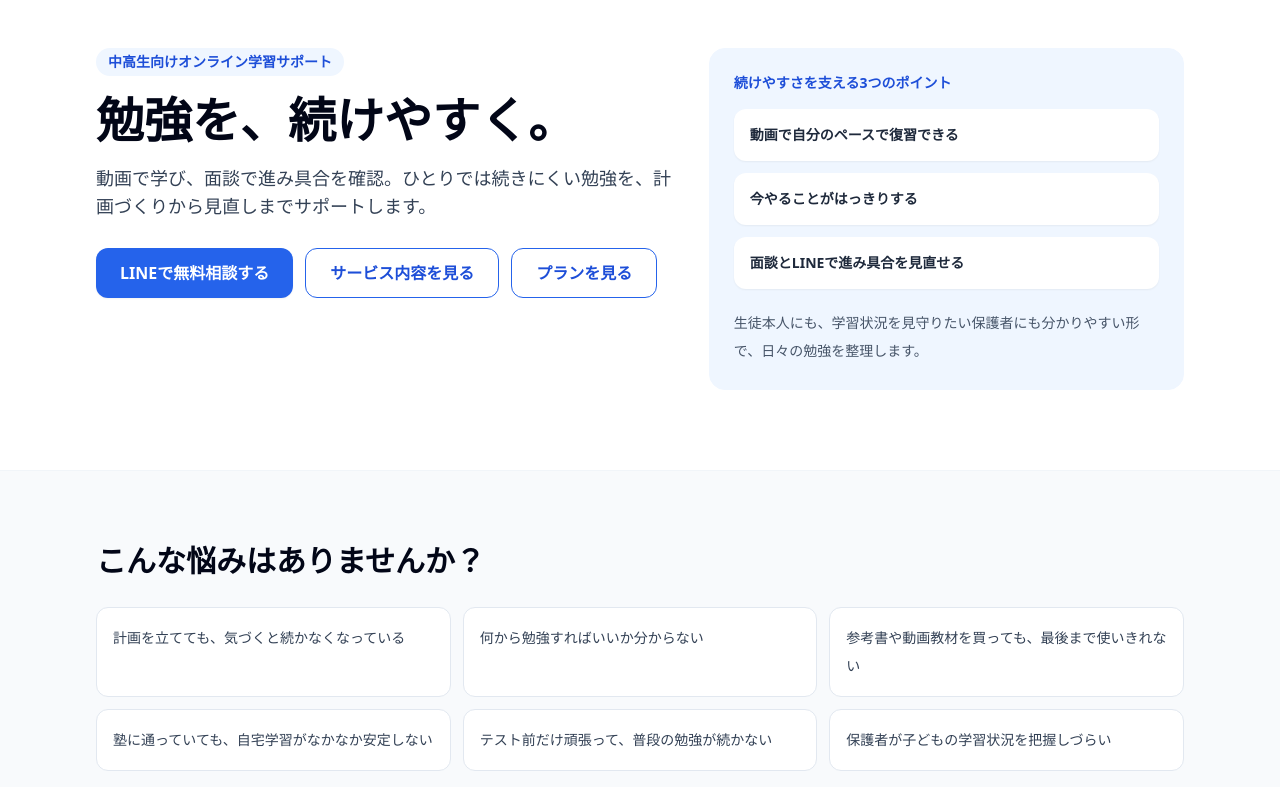
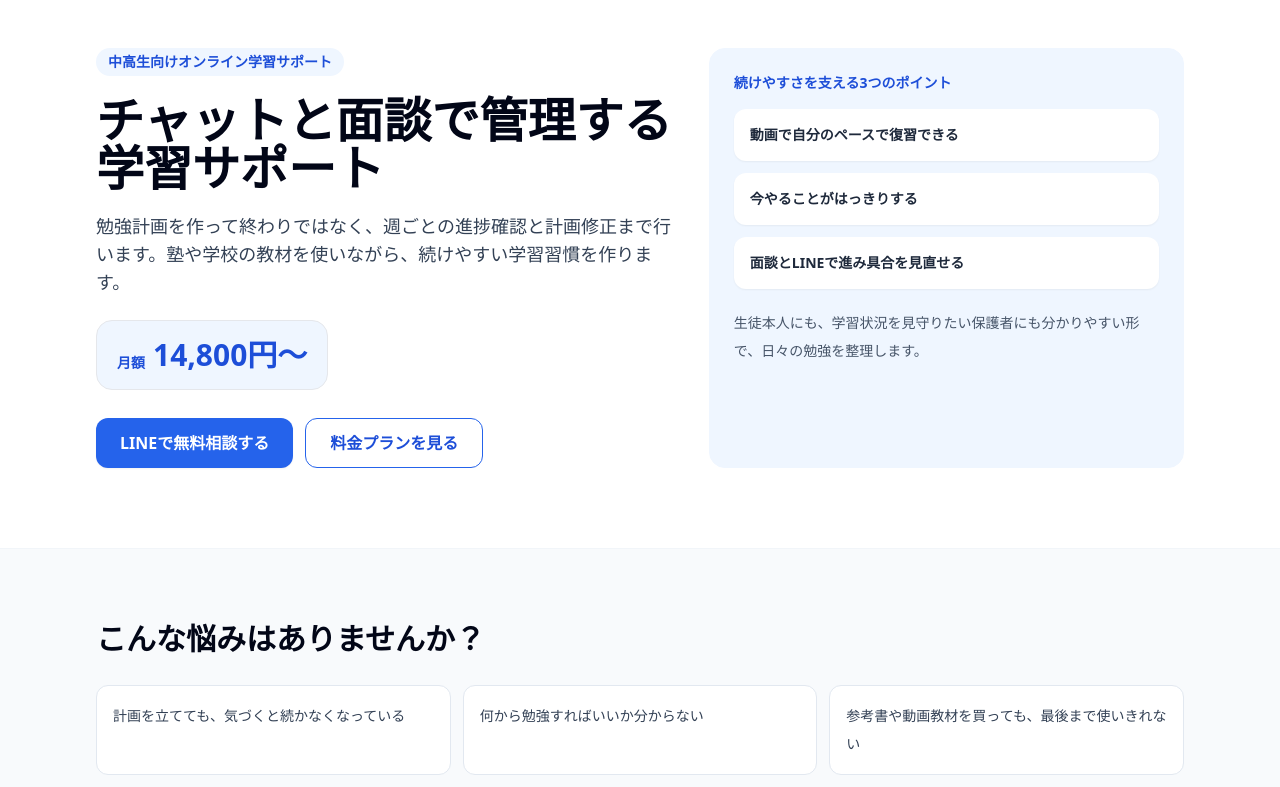
Before and after one commit to sitemakes/study-plan, a Next.js app: page /study-plan/ in a window 1280 px wide. Shown: the top 787 px of the page. Built offline with nearby package versions, Linux system fonts and the light colour scheme.

Commit message:
Update first view copy and pricing CTA

```diff
--- a/app/page.tsx
+++ b/app/page.tsx
@@ -268,15 +268,18 @@ export default function Home() {
             中高生向けオンライン学習サポート
           </p>
           <h1 className="mt-5 text-3xl font-extrabold leading-tight tracking-normal text-slate-950 sm:text-5xl">
-            勉強を、続けやすく。
+            チャットと面談で管理する学習サポート
           </h1>
           <p className="mt-5 max-w-2xl text-base leading-8 text-slate-700 sm:text-lg">
-            動画で学び、面談で進み具合を確認。ひとりでは続きにくい勉強を、計画づくりから見直しまでサポートします。
+            勉強計画を作って終わりではなく、週ごとの進捗確認と計画修正まで行います。塾や学校の教材を使いながら、続けやすい学習習慣を作ります。
           </p>
+          <div className="mt-6 inline-flex items-end gap-2 rounded-2xl border border-primary-100 bg-primary-50 px-5 py-4">
+            <span className="text-sm font-bold text-primary-700">月額</span>
+            <span className="text-3xl font-extrabold tracking-normal text-primary-700">14,800円〜</span>
+          </div>
           <div className="mt-7 flex flex-col gap-3 sm:flex-row">
             <LineButton />
-            <AnchorButton href="#service">サービス内容を見る</AnchorButton>
-            <AnchorButton href="#pricing">プランを見る</AnchorButton>
+            <AnchorButton href="#pricing">料金プランを見る</AnchorButton>
           </div>
         </div>
         <div className="rounded-2xl border border-primary-50 bg-primary-50 p-5 sm:p-6">
```
